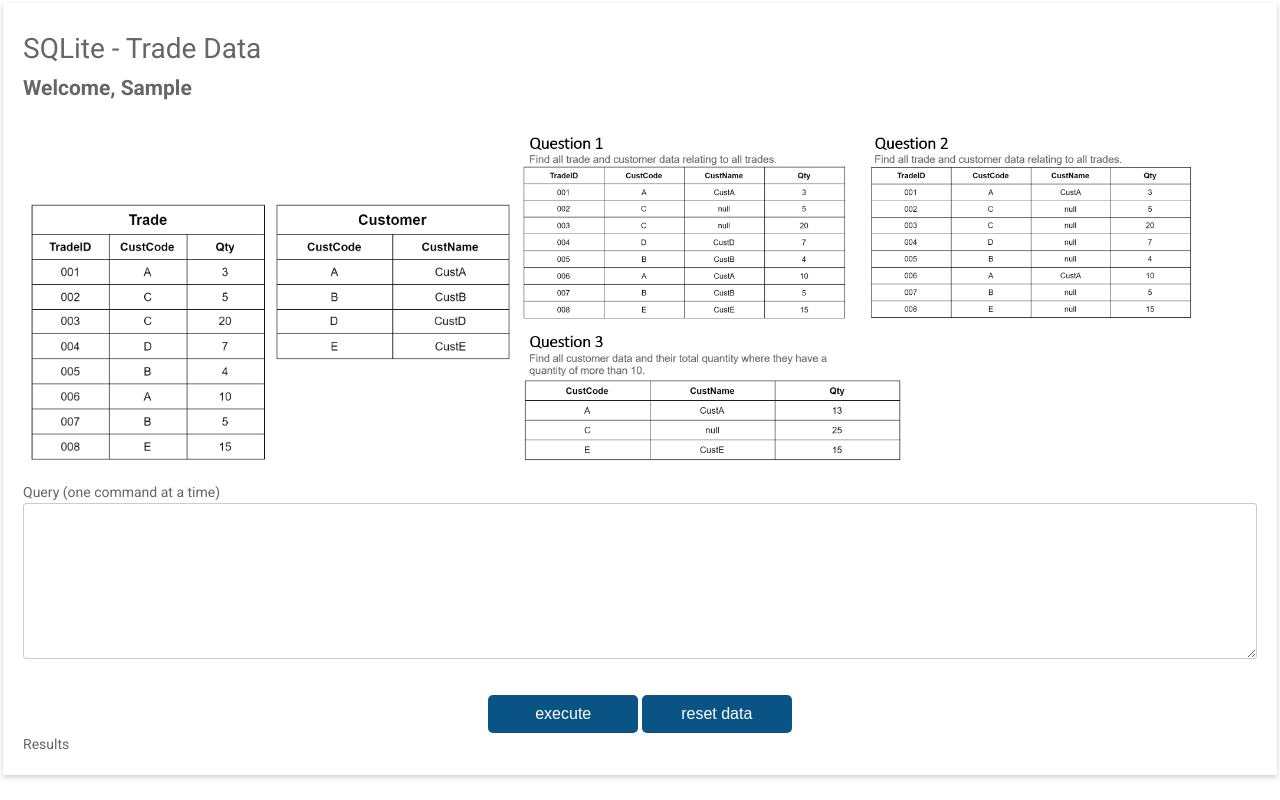
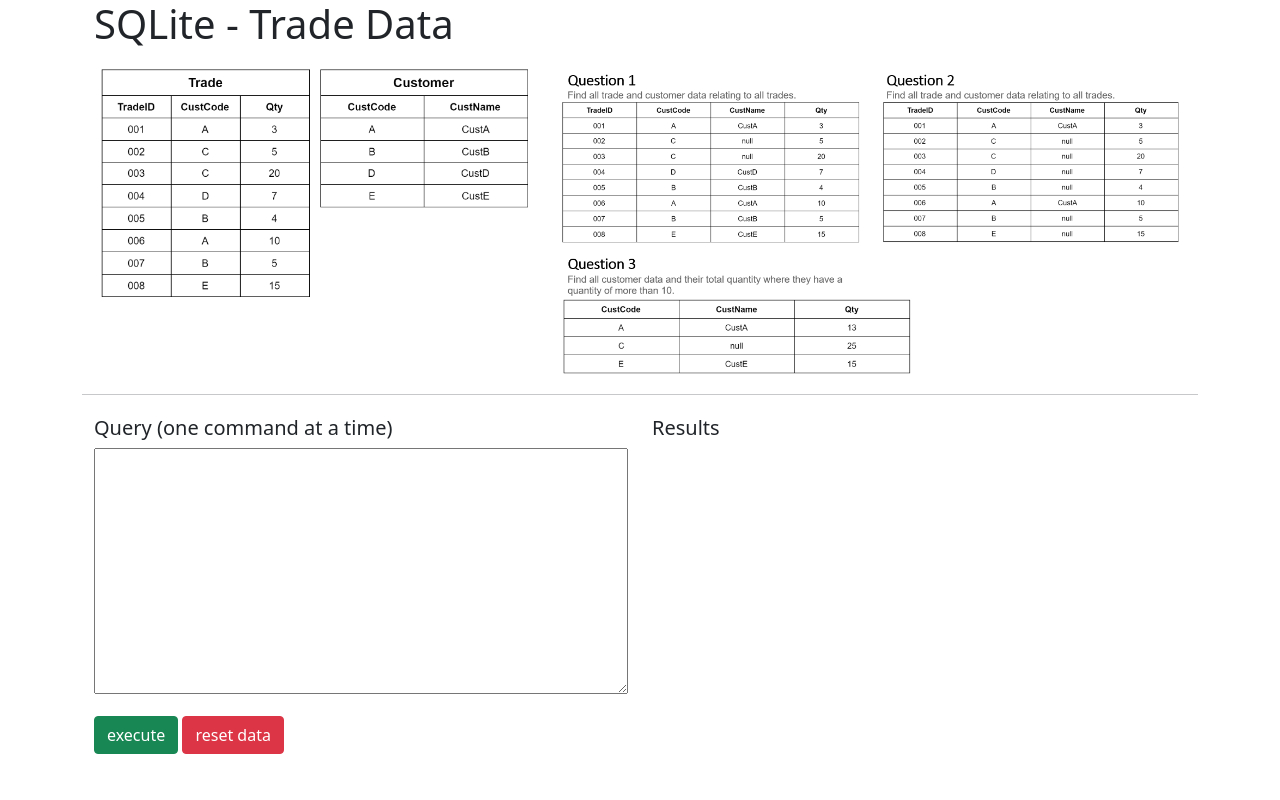
Before and after one commit to euanacampbell/sqlite-editor, a Flask app: a page that uses templates/interview.html in a window 1280 px wide. Run offline with Flask 2, Linux system fonts and the light colour scheme; some libraries are stand-ins or nearby versions.

Commit message:
bootstrap added

```diff
--- a/static/css/index.css
+++ b/static/css/index.css
@@ -1,190 +1,6 @@
-html, body {
-    min-height: 100%;
-    }
-    body, div, form, input, select, p {
-    padding: 0;
-    margin: 0;
-    outline: none;
-    font-family: Roboto, Arial, sans-serif;
-    font-size: 14px;
-    color: #666;
-    line-height: 22px;
-    }
-    h1 {
-    margin: 15px 0;
-    font-weight: 400;
-    }
-    .testbox {
-    display: flex;
-    justify-content: center;
-    align-items: center;
-    height: inherit;
-    padding: 3px;
-    }
-    form {
-    width: 100%;
-    padding: 20px;
-    background: #fff;
-    box-shadow: 0 2px 5px #ccc;
-    }
-    input, select, textarea {
-    margin-bottom: 10px;
-    border: 1px solid #ccc;
-    border-radius: 3px;
-    }
-    input {
-    width: calc(100% - 10px);
-    padding: 5px;
-    }
-    select {
-    width: 100%;
-    padding: 7px 0;
-    background: transparent;
-    }
-    textarea {
-    width: calc(100% - 6px);
-    }
-    .item {
-    position: relative;
-    margin: 10px 0;
-    }
-    .item:hover p, .item:hover i {
-    color: #095484;
-    }
-    input:hover, select:hover, textarea:hover, .preferred-metod label:hover input {
-    box-shadow: 0 0 5px 0 #095484;
-    }
-    .preferred-metod label {
-    display: block;
-    margin: 5px 0;
-    }
-    .preferred-metod:hover input {
-    box-shadow: none;
-    }
-    .preferred-metod-item input, .preferred-metod-item span {
-    width: auto;
-    vertical-align: middle;
-    }
-    .preferred-metod-item input {
-    margin: 0 5px 0 0;
-    }
-    input[type="date"]::-webkit-inner-spin-button {
-    display: none;
-    }
-    .item i, input[type="date"]::-webkit-calendar-picker-indicator {
-    position: absolute;
-    font-size: 20px;
-    color: #a9a9a9;
-    }
-    .item i {
-    right: 1%;
-    top: 30px;
-    z-index: 1;
-    }
-    [type="date"]::-webkit-calendar-picker-indicator {
-    right: 0;
-    z-index: 2;
-    opacity: 0;
-    cursor: pointer;
-    }
-    .btn-block {
-    margin-top: 20px;
-    text-align: center;
-    }
-    button {
-    width: 150px;
-    padding: 10px;
-    border: none;
-    -webkit-border-radius: 5px;
-    -moz-border-radius: 5px;
-    border-radius: 5px;
-    background-color: #095484;
-    font-size: 16px;
-    color: #fff;
-    cursor: pointer;
-    }
-    button:hover {
-    background-color: #0666a3;
-    }
-    @media (min-width: 568px) {
-    .name-item, .city-item {
-    display: flex;
-    flex-wrap: wrap;
-    justify-content: space-between;
-    }
-    .name-item input, .city-item input {
-    width: calc(50% - 20px);
-    }
-    .city-item select {
-    width: calc(50% - 8px);
-    }
-    table, td, th {
-        border: 1px solid #ddd;
-        text-align: left;
-      }
-
-      table {
-        border-collapse: collapse;
-        width: 100%;
-      }
-
-      th, td {
-        padding: 15px;
-      }
-    /* The snackbar - position it at the bottom and in the middle of the screen */
-#snackbar {
-    visibility: hidden; /* Hidden by default. Visible on click */
-    min-width: 250px; /* Set a default minimum width */
-    margin-left: -125px; /* Divide value of min-width by 2 */
-    background-color: #333; /* Black background color */
-    color: #fff; /* White text color */
-    text-align: center; /* Centered text */
-    border-radius: 2px; /* Rounded borders */
-    padding: 16px; /* Padding */
-    position: fixed; /* Sit on top of the screen */
-    z-index: 1; /* Add a z-index if needed */
-    left: 50%; /* Center the snackbar */
-    bottom: 30px; /* 30px from the bottom */
+hr {
+    margin-top: 1rem;
+    margin-bottom: 1rem;
+    border: 0;
+    border-top: 1px solid rgba(0, 0, 0, 0.1);
   }
-
-  /* Show the snackbar when clicking on a button (class added with JavaScript) */
-  #snackbar.show {
-    visibility: visible; /* Show the snackbar */
-    /* Add animation: Take 0.5 seconds to fade in and out the snackbar.
-    However, delay the fade out process for 2.5 seconds */
-    -webkit-animation: fadein 0.5s, fadeout 0.5s 2.5s;
-    animation: fadein 0.5s, fadeout 0.5s 2.5s;
-  }
-
-  /* Animations to fade the snackbar in and out */
-  @-webkit-keyframes fadein {
-    from {bottom: 0; opacity: 0;}
-    to {bottom: 30px; opacity: 1;}
-  }
-
-  @keyframes fadein {
-    from {bottom: 0; opacity: 0;}
-    to {bottom: 30px; opacity: 1;}
-  }
-
-  @-webkit-keyframes fadeout {
-    from {bottom: 30px; opacity: 1;}
-    to {bottom: 0; opacity: 0;}
-  }
-
-  @keyframes fadeout {
-    from {bottom: 30px; opacity: 1;}
-    to {bottom: 0; opacity: 0;}
-  }
-
-  #results tr:first-child {
-    font-weight: bold;
-  }
-
-#results td
-{
-    text-align: center;
-    vertical-align: middle;
-}
-
-    }
--- a/static/js/interview.js
+++ b/static/js/interview.js
@@ -7,6 +7,7 @@
     console.log('refreshing tables');
 
     $.get("/refresh");
+    document.getElementById("dataresetalert").style.visibility = "visible";
   });
 
   $("button#run").click(function(){
@@ -26,12 +27,16 @@
         document.getElementById("error-message").innerHTML = response;
       } else {
         document.getElementById("error-message").innerHTML = null;
+        document.getElementById("dataresetalert").style.visibility = "hidden";
 
         var table = document.getElementById("results");
 
+        // delete any existing table
         while(table.rows.length > 0) {
           table.deleteRow(0);
         }
+
+        // build new table
         for (var key in response) {
           if (response.hasOwnProperty(key)) {
               var row = table.insertRow(-1);
@@ -54,15 +59,3 @@
     });
   });
 });
-
-
-function myFunction() {
-  // Get the snackbar DIV
-  var x = document.getElementById("snackbar");
-
-  // Add the "show" class to DIV
-  x.className = "show";
-
-  // After 3 seconds, remove the show class from DIV
-  setTimeout(function(){ x.className = x.className.replace("show", ""); }, 3000);
-}
--- a/templates/interview.html
+++ b/templates/interview.html
@@ -9,31 +9,55 @@
     <script type="text/javascript" src="//ajax.googleapis.com/ajax/libs/jquery/2.0.0/jquery.min.js"></script>
     <script src="/static/js/interview.js"></script>
     <script src="https://ajax.googleapis.com/ajax/libs/jquery/1.7.1/jquery.min.js" type="text/javascript"></script>
+
+    <link href="https://cdn.jsdelivr.net/npm/bootstrap@5.0.1/dist/css/bootstrap.min.css" rel="stylesheet" integrity="sha384-+0n0xVW2eSR5OomGNYDnhzAbDsOXxcvSN1TPprVMTNDbiYZCxYbOOl7+AMvyTG2x" crossorigin="anonymous">
+    <script src="https://cdn.jsdelivr.net/npm/bootstrap@5.0.1/dist/js/bootstrap.bundle.min.js" integrity="sha384-gtEjrD/SeCtmISkJkNUaaKMoLD0//ElJ19smozuHV6z3Iehds+3Ulb9Bn9Plx0x4" crossorigin="anonymous"></script>
   </head>
   <body>
-    <div class="testbox">
-      <form>
+    <div class="container">
+      <div class="container">
         <h1>SQLite - Trade Data</h1>
-        <h2>Welcome, {{ name }}</h1>
-        <div id="monokai"></div>
-        <img src="/static/img/tables.png" alt="sqlite tables" width="40%">
-        <img src="/static/img/questions.png" alt="sqlite tables" width="55%">
+
+        <div class="row">
+          <div class="col-sm-12 col-md-5">
+            <img src="/static/img/tables.png" alt="sqlite tables" width="100%">
+          </div>
+          <div class="col-sm-12 col-md-7">
+            <img src="/static/img/questions.png" alt="sqlite tables" width="100%">
+          </div>
+        </div>
+      </div>
+        <hr/>
+        <div class="container" style="margin-top: 10px">
+          <div class="row">
+            <div class="col-sm-12 col-md-6" style="margin-top: 5px;">
+              <h5>Query (one command at a time)</h5>
               <div class="item">
-          <p>Query (one command at a time)</p>
-          <textarea spellcheck="false" rows="10" class="query" id='query'></textarea>
+                <textarea style="min-width: 100%" spellcheck="false" rows="10" class="query" id='query'></textarea>
               </div>
               <p id='error-message' style="color:red"></p>
               <div class="btn-block">
-          <button type='button' id='run' class='run'>execute</button>
-          <button type='button' id='refresh' class="refresh" onclick="myFunction()">reset data</button>
+                <button type='button' id='run' class='btn btn-success'>execute</button>
+                <button type='button' id='refresh' class="btn btn-danger">reset data</button>
               </div>
+            </div>
+            <div class="col-sm-12 col-md-6" style="margin-top: 5px;">
+              <h5>Results</h>
               <div class="results">
-          <p>Results</p>
-          <table style="width:60%" id='results'>
+                <table style="width:100%" id='results' class="table table-striped">
                 </table>
               </div>
-      </form>
             </div>
-    <div id="snackbar">data has been reset</div>
+          </div>
+        </div>
+
+
+
+
+
+    </div>
+    <div hidden id="dataresetalert" class="alert alert-warning" role="alert">
+      data has been reset
+    </div>
   </body>
 </html>
```
Also changed, not shown: static/css/login.css (deleted, +0 -46 lines), assets/main.db, static/img/Q1.png (added), static/img/Q2.png (added), static/img/Q3.png (added), static/img/test.png (added). Lines whose indentation alone changed are shown as unchanged.
